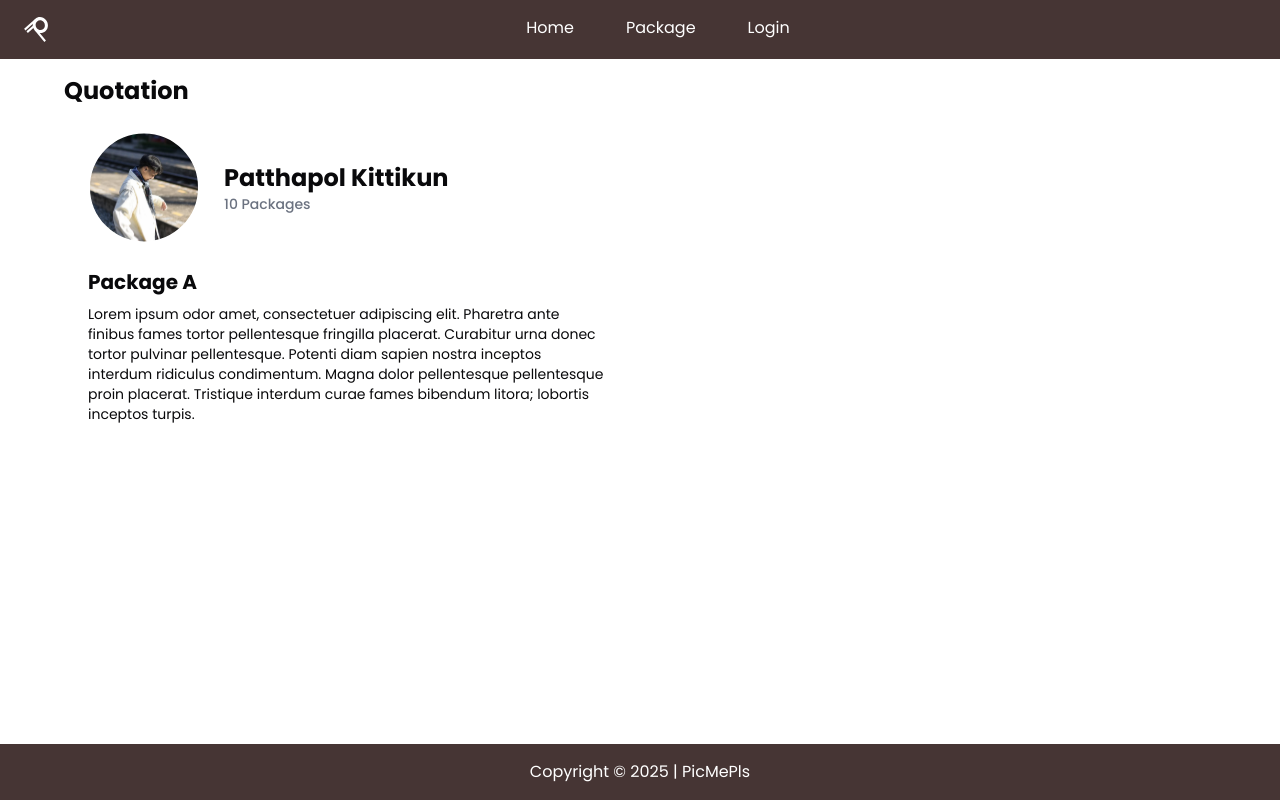
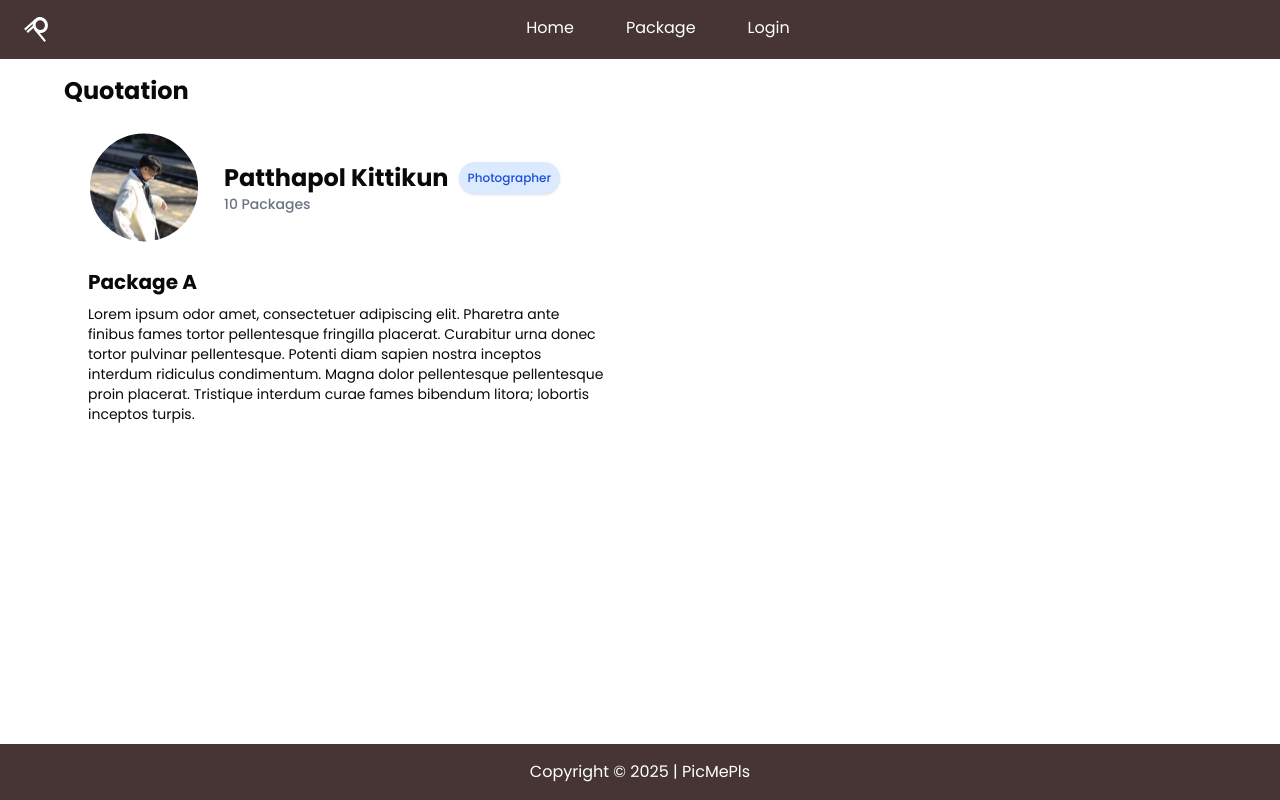
Before and after one commit to CP-RektMart/pic-me-pls-frontend, a Next.js app: page /quotation/1 in a window 1280 px wide. Built offline with nearby package versions, Linux system fonts and the light colour scheme; no server answers; some icons are missing.

Commit message:
style: add photographer badge

```diff
--- a/src/components/quotation-detail-page/quotation-package-detail.tsx
+++ b/src/components/quotation-detail-page/quotation-package-detail.tsx
@@ -1,4 +1,6 @@
 import Image from 'next/image'
+
+import { Badge } from '../ui/badge'
 
 interface QuotationPackageDetailProps {
   packageName: string
@@ -26,6 +28,9 @@ export default function QuotationPackageDetail({
         <div className='flex flex-col'>
           <div className='flex flex-row gap-2.5 text-2xl font-bold'>
             {photographerName}
+            <Badge className='bg-blue-100 px-2 py-1 text-xs font-medium text-blue-700'>
+              Photographer
+            </Badge>
           </div>
           <div className='text-sm font-medium text-gray-500'>
             {photographerPackageCounts} Packages
```
